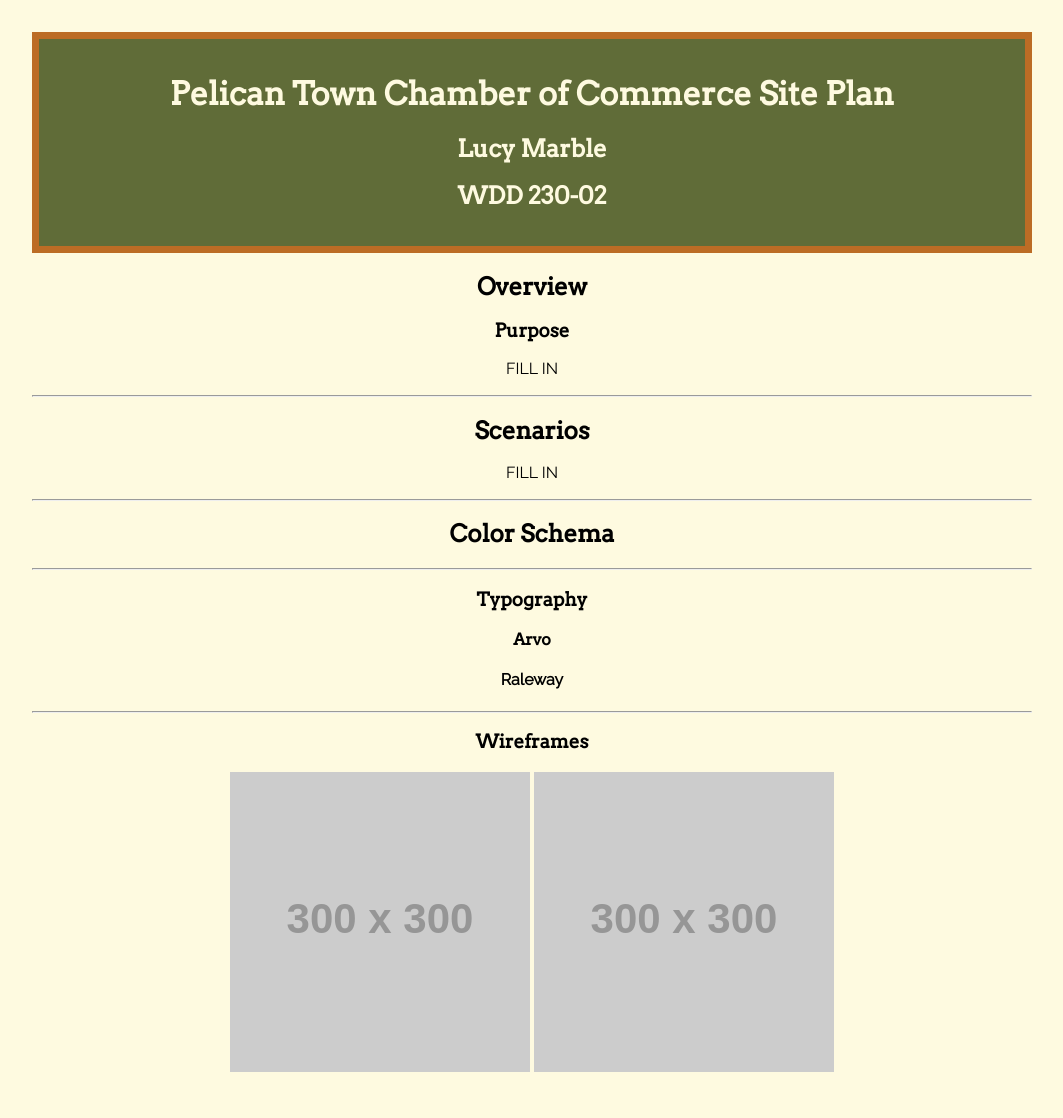
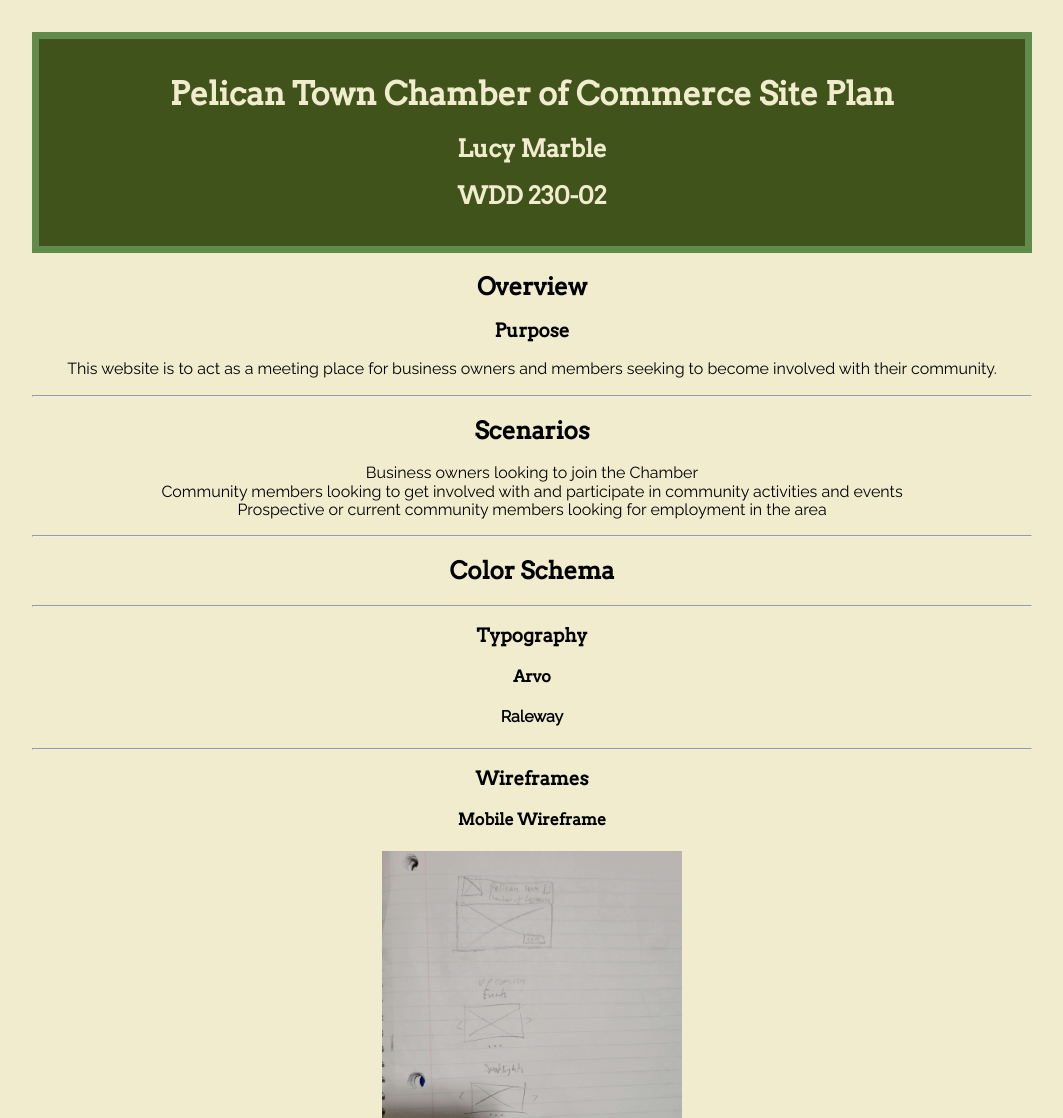
Before and after one commit to lula314/wdd230, a plain HTML site: page lesson03/chamber-site-plan.html in a window 1280 px wide. Shown: the top 1118 px of the page, without its empty margins (108-1171 px from the left). Drawn offline with nearby package versions, Linux system fonts and the light colour scheme; placeholder pictures from the web are drawn by us; a script that the page names is missing.

Commit message:
chamber site plan completed and wireframes added

```diff
--- a/lesson03/chamber-site-plan.html
+++ b/lesson03/chamber-site-plan.html
@@ -28,13 +28,15 @@
         <section>
             <h2>Overview</h2>
             <h3>Purpose</h3>
-            <p>FILL IN</p>
+            <p>This website is to act as a meeting place for business owners and members seeking to become involved with their community.</p>
         </section>
         <hr>
         <section>
             <h2>Scenarios</h2>
             <ul>
-                <li>FILL IN</li>
+                <li>Business owners looking to join the Chamber</li>
+                <li>Community members looking to get involved with and participate in community activities and events</li>
+                <li>Prospective or current community members looking for employment in the area</li>
             </ul>
         </section>
         <hr>
@@ -42,7 +44,7 @@
             <h2>Color Schema</h2>
             <!-- Coolors Palette Widget -->
             <script src="https://coolors.co/palette-widget/widget.js"></script>
-            <script data-id="05529635909141613">new CoolorsPaletteWidget("05529635909141613", ["606c38","283618","fefae0","dda15e","bc6c25"]); </script>
+            <script data-id="07464140778997372">new CoolorsPaletteWidget("07464140778997372", ["361d2e","e0777d","f1ecce","618b4a","40531b"]); </script>
         </section>
         <hr>
         <section>
@@ -53,8 +55,10 @@
         <hr>
         <section>
             <h3>Wireframes</h3>
-            <img src="https://placehold.co/300x300" alt="Mobile wireframe">
-            <img src="https://placehold.co/300x300" alt="Desktop wireframe">
+            <h4>Mobile Wireframe</h4>
+            <img src="images/mobile_wireframe.jpg" alt="Mobile wireframe">
+            <h4>Desktop Wireframe</h4>
+            <img src="images/desktop_wireframe.jpg" alt="Desktop wireframe">
         </section>
     </main>
     <footer>
--- a/lesson03/styles/base.css
+++ b/lesson03/styles/base.css
@@ -1,5 +1,12 @@
 @import url('https://fonts.googleapis.com/css2?family=Raleway&display=swap');
 @import url('https://fonts.googleapis.com/css2?family=Arvo&family=Raleway&display=swap');
+
+:root {
+    --neutral-color: #F1ECCE;
+    --primary-color: #618b4a;
+    --secondary-color: #40531b;
+    --tertiary-color: #74b3ce;
+}
 
 body {
     max-width: 1000px;
@@ -7,7 +14,7 @@ body {
     padding: 2rem;
     text-align: center;
     font-family: 'Raleway', sans-serif;
-    background-color: #fefae0;
+    background-color: var(--neutral-color);
 }
 
 h1, h2, h3, h4 {
@@ -23,13 +30,17 @@ h1, h2, h3, h4 {
 }
 
 header {
-    background-color: #606C38;
+    background-color: var(--secondary-color);
     padding: 1rem;
-    border: 7px solid #BC6C25;
-    color: #fefae0;
+    border: 7px solid var(--primary-color);
+    color: var(--neutral-color);
 }
 
 ul {
     list-style-type: none;
     padding-left: 0;
 }
+
+img {
+    width: 300px;
+}
```
Also changed, not shown: lesson03/images/desktop_wireframe.jpg (added), lesson03/images/mobile_wireframe.jpg (added).
